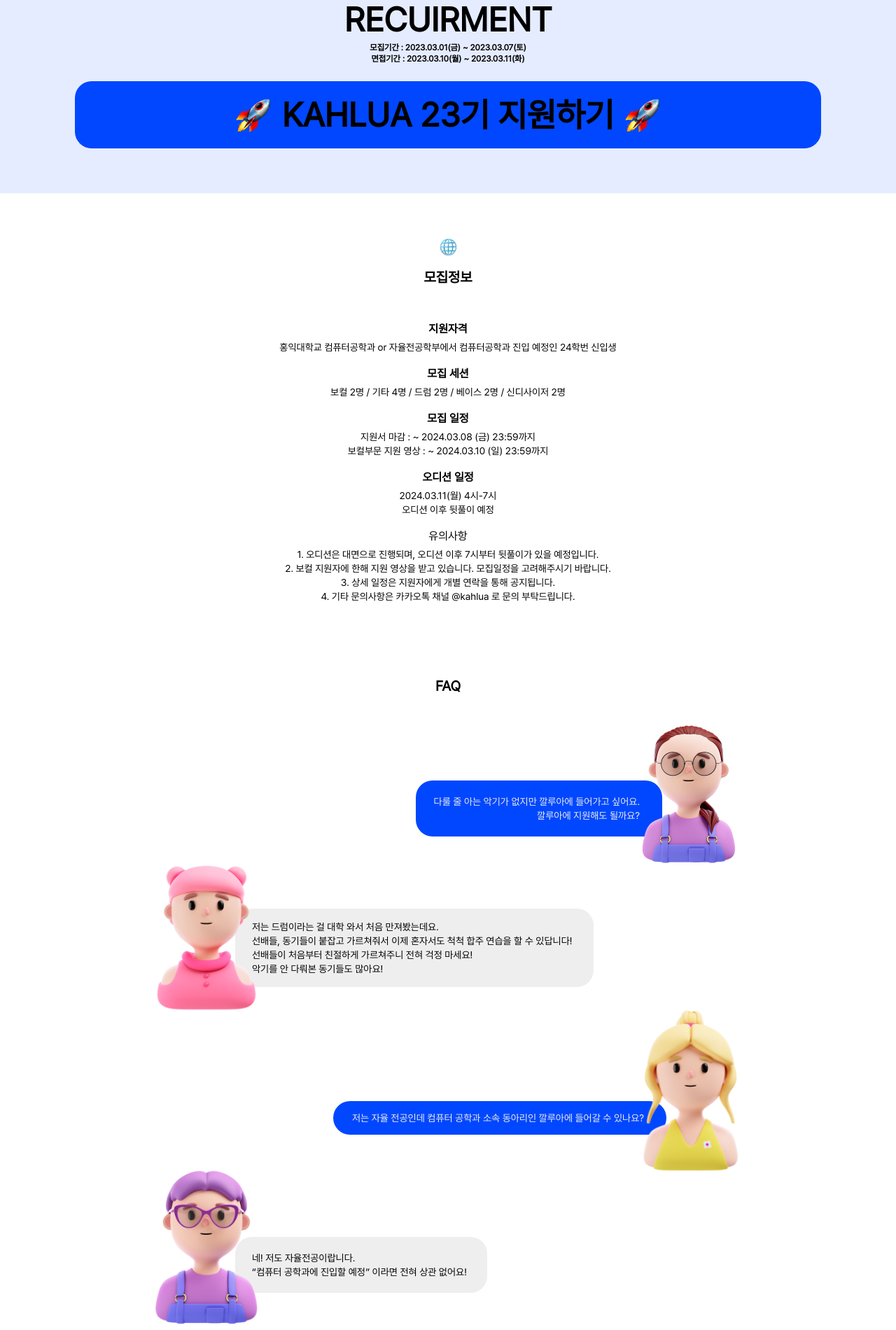
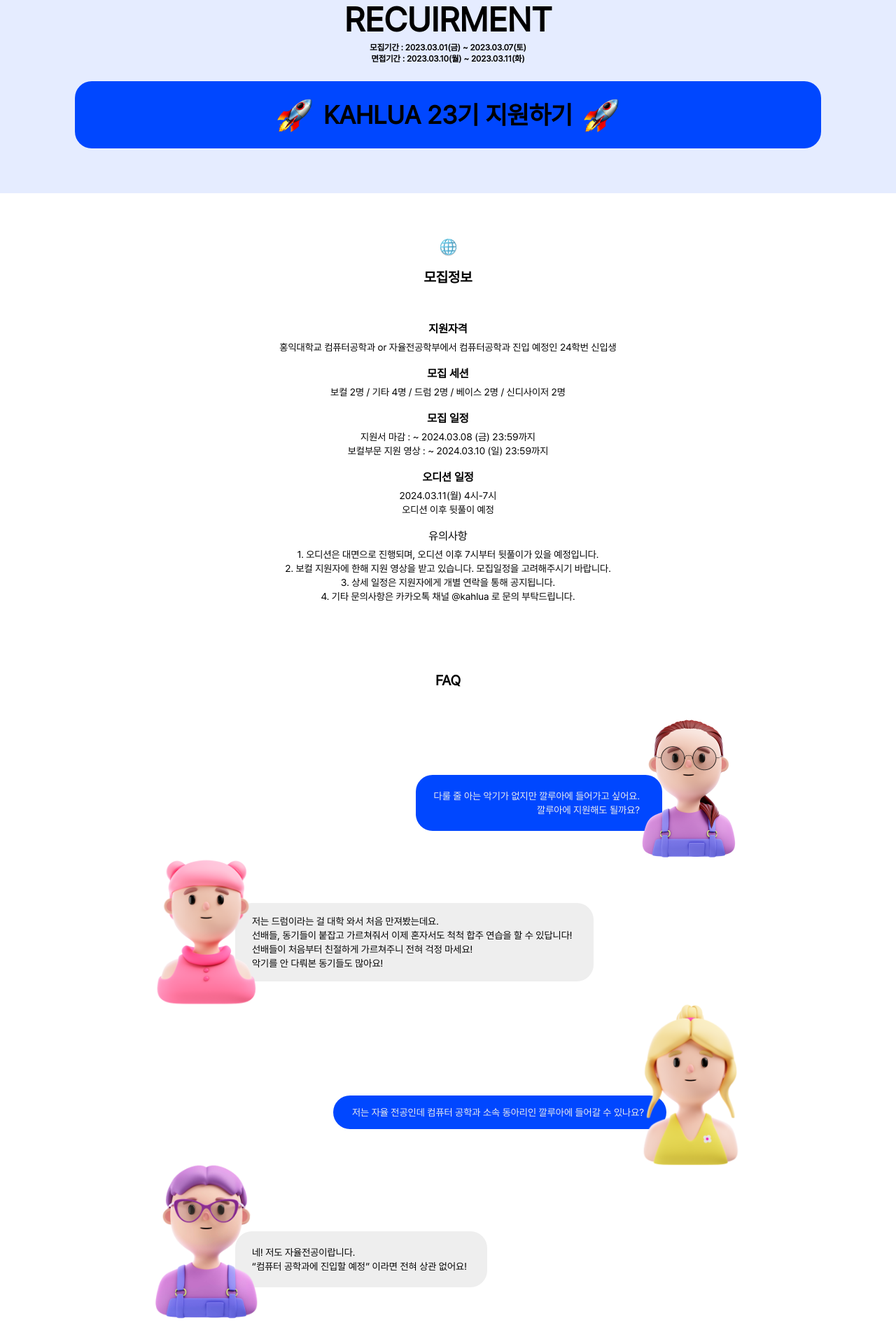
Before and after one commit to yumzen/Homepage_FE_20th, a Next.js app in the folder homepage/: page /recruit in a window 1280 px wide. Shown: the part 360-2260 px from the top of the page at 70% size. Built offline with nearby package versions, Linux system fonts and the light colour scheme.

Commit message:
application
1. application page 생성
2. recruit page와 연결

```diff
--- /dev/null
+++ b/homepage/src/pages/application/index.tsx
@@ -0,0 +1,9 @@
+
+
+export default function Recruit() {
+    return (
+        <div className="font-pretendard py-8">
+            application
+        </div>
+    )
+}
--- a/homepage/src/pages/recruit/FAQ.tsx
+++ b/homepage/src/pages/recruit/FAQ.tsx
@@ -6,7 +6,7 @@ import person4 from "/public/assets/images/recruit/person4.png"
 
 export default function FAQ(){
     return(
-        <div className="py-10">
+        <div className="pt-8 pb-16">
             <p className="text-center text-xl font-bold text-white mb-16">
                 FAQ
             </p>
--- a/homepage/src/pages/recruit/rep_notice.tsx
+++ b/homepage/src/pages/recruit/rep_notice.tsx
@@ -15,11 +15,11 @@ export default function RepNotice() {
                 <br/>
                 면접기간 : 2023.03.10(월) ~ 2023.03.11(화)
             </p>
-            <button className="flex justify-center space-x-4 items-center h-[96px] w-5/6 rounded-3xl bg-ocean-700 mt-6">
+            <a className="flex justify-center space-x-4 items-center h-[96px] w-5/6 rounded-3xl bg-ocean-700 mt-6" href="/application">
                 <Image src={recruit_rocket} alt=".."/>
-                <p className="text-5xl font-semibold">KAHLUA 23기 지원하기</p>
+                <p className="text-4xl font-semibold">KAHLUA 23기 지원하기</p>
                 <Image src={recruit_rocket} alt=".."/>
-            </button>
+            </a>
         </div>
     )
 }
```
